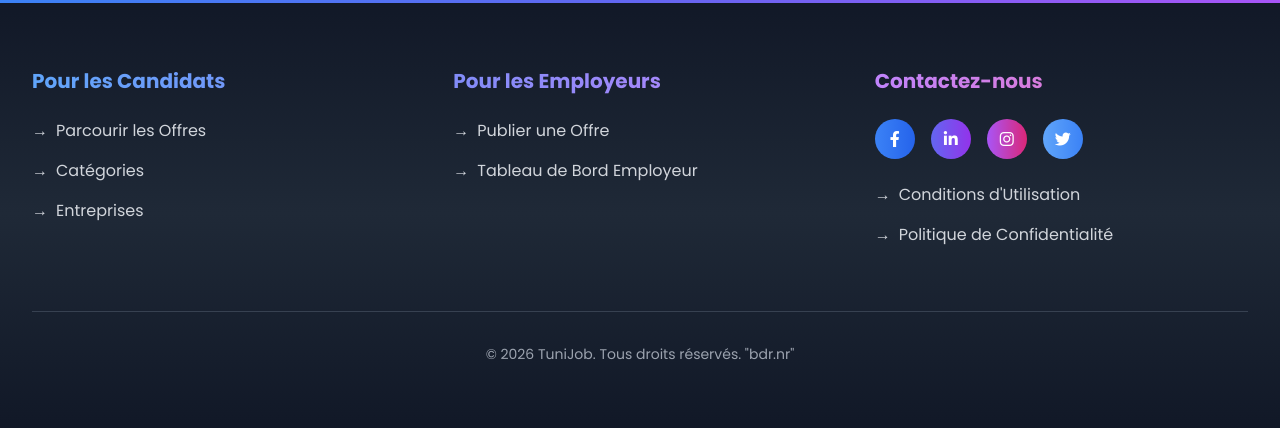
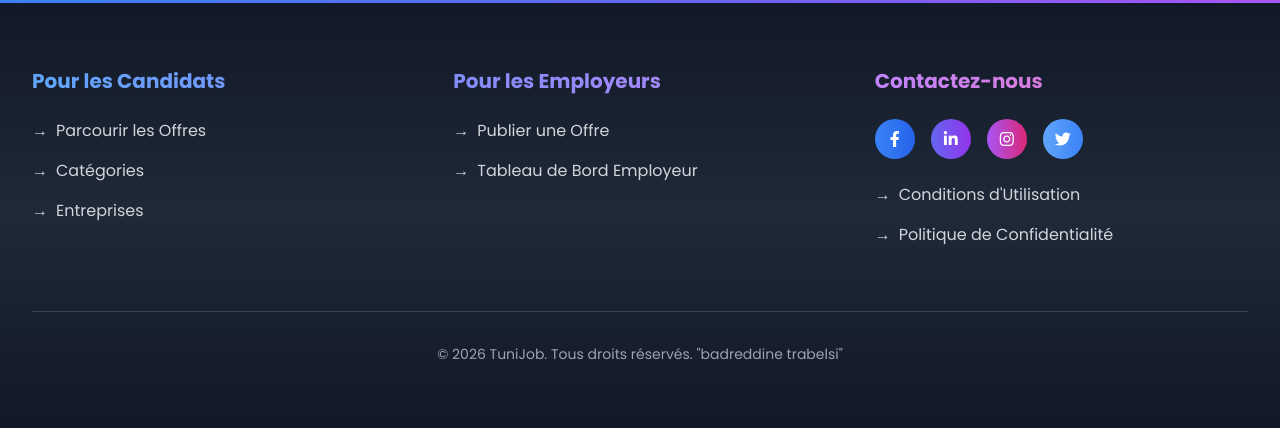
Before and after one commit to badretr/tunijob, a Django app: page /accounts/login/ in a window 1280 px wide. Shown: the part 801-1229 px from the top of the page. Run offline with Django 4.2, Linux system fonts and the light colour scheme; parts of the project's set-up code (start-up, migrations or seed data) failed here and were passed over; some libraries are stand-ins or nearby versions.

Commit message:
Mise à jour du footer v1

```diff
--- a/templates/includes/footer.html
+++ b/templates/includes/footer.html
@@ -87,7 +87,7 @@
         <!-- Copyright -->
         <div class="mt-16 pt-8 border-t border-gray-700">
             <p class="text-center text-gray-400 text-sm">
-                © {% now "Y" %} TuniJob. Tous droits réservés. "bdr.nr"
+                © {% now "Y" %} TuniJob. Tous droits réservés. "badreddine trabelsi"
             </p>
         </div>
     </div>
```
